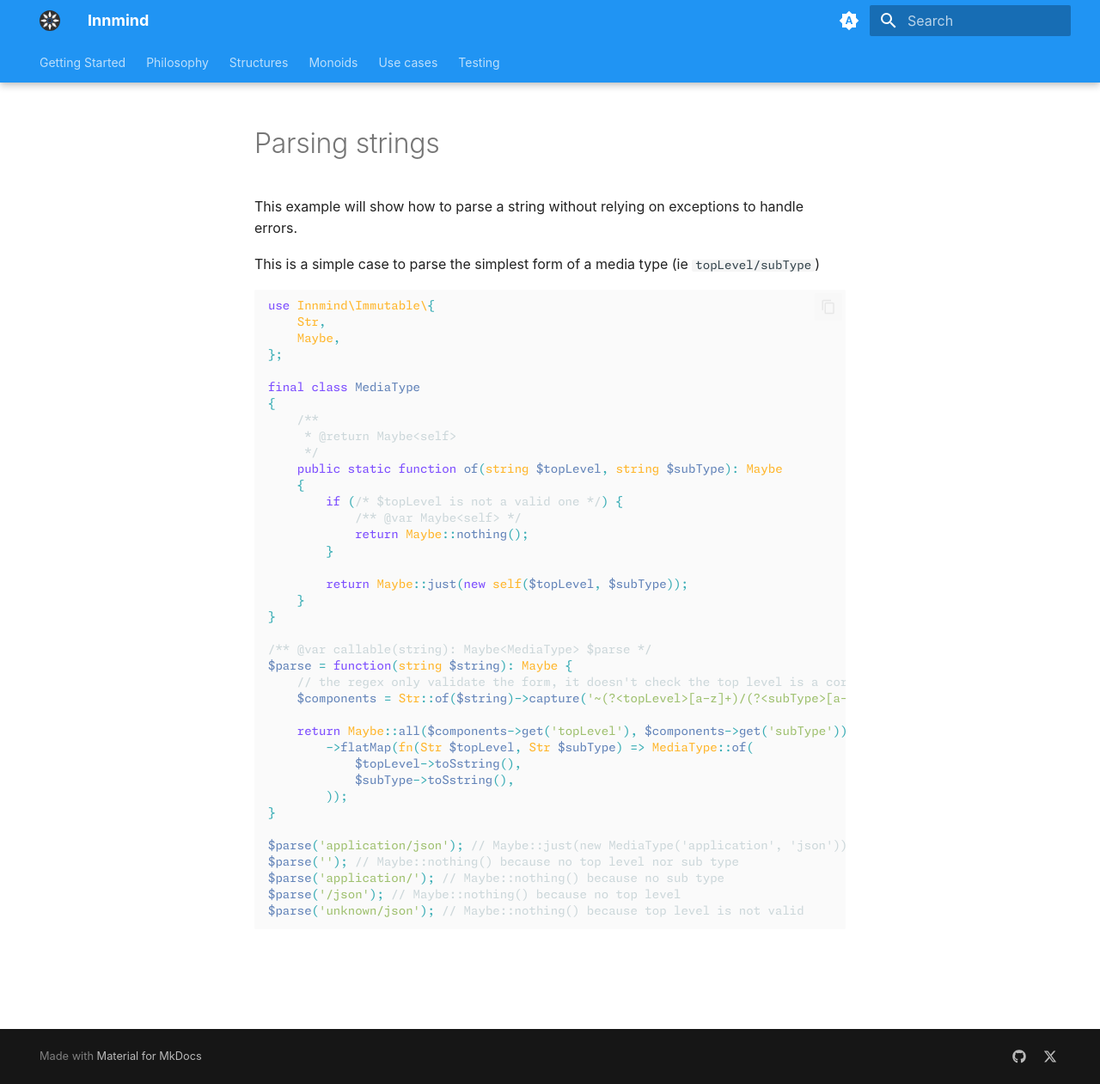
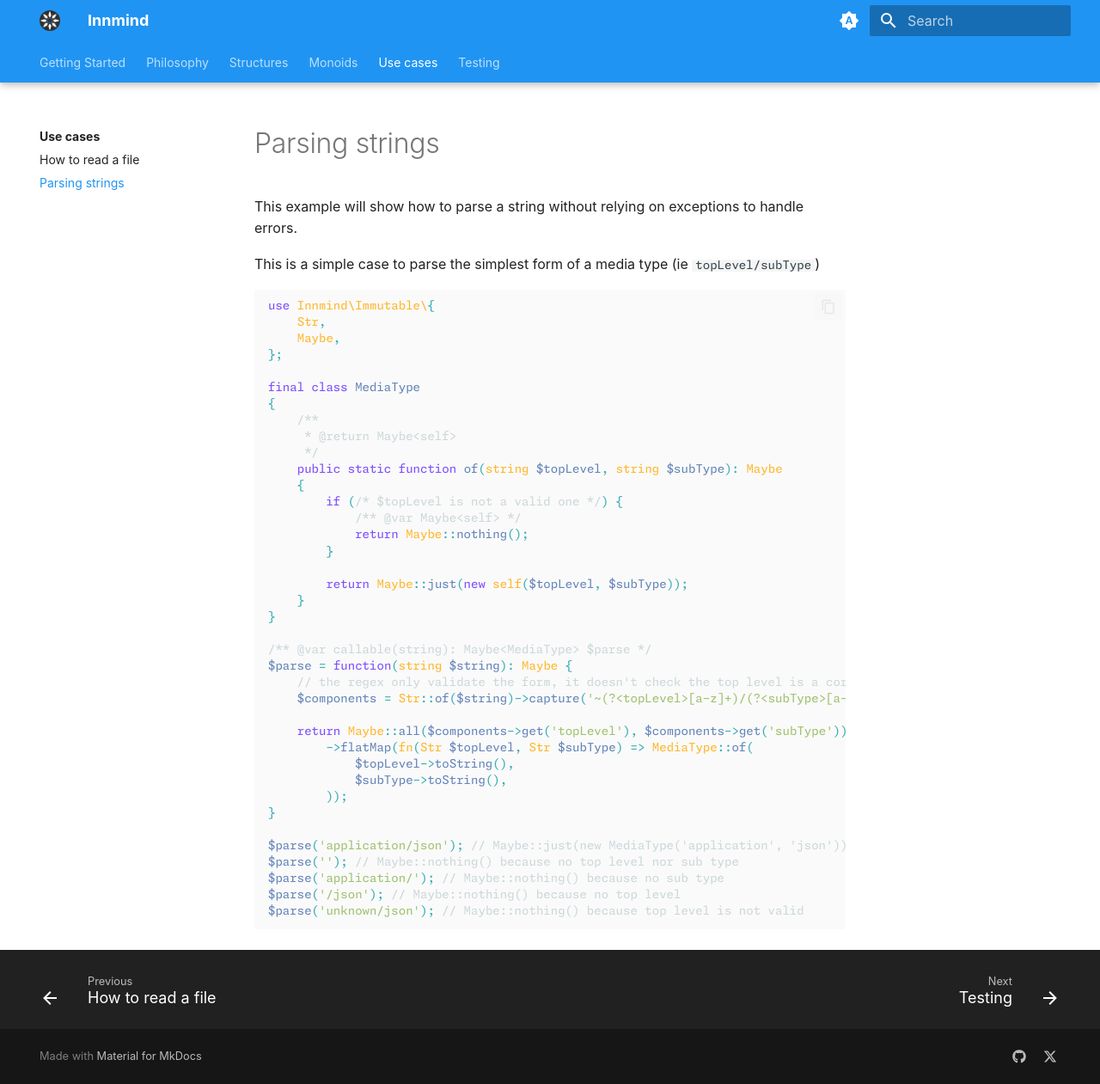
Before and after one commit to Innmind/Immutable, an MkDocs documentation site: the page built from docs/use-cases/parsing.md, in a window 1280 px wide and 1261 px high. Shown: the whole window at 86% size. Built offline with MkDocs 1.6.1 and Material for MkDocs 9.7.7, drawn with Linux system fonts in a browser that asks for light colours; plug-ins that fetch from the network failed and are left out.

Commit message:
move use cases

```diff
--- a/docs/PARSING.md
+++ b/docs/use-cases/parsing.md
@@ -33,8 +33,8 @@ $parse = function(string $string): Maybe {
 
     return Maybe::all($components->get('topLevel'), $components->get('subType'))
         ->flatMap(fn(Str $topLevel, Str $subType) => MediaType::of(
-            $topLevel->toSstring(),
-            $subType->toSstring(),
+            $topLevel->toString(),
+            $subType->toString(),
         ));
 }
 
```
Also changed, not shown: docs/README.md (+0 -5 lines), docs/use-cases/index.md (added, +3 -0 lines), docs/use-cases/lazy-file.md (renamed from docs/LAZY_FILE.md).
